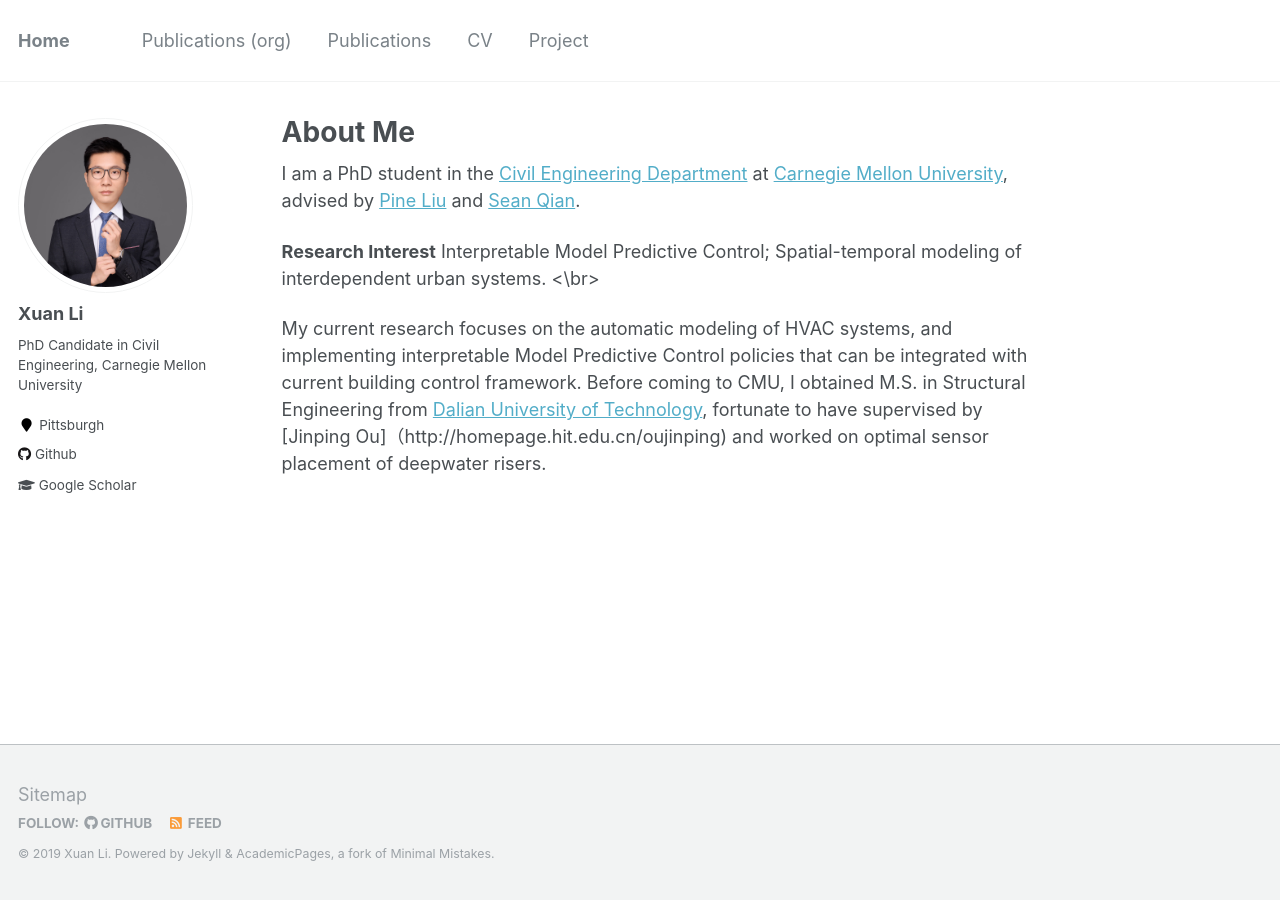
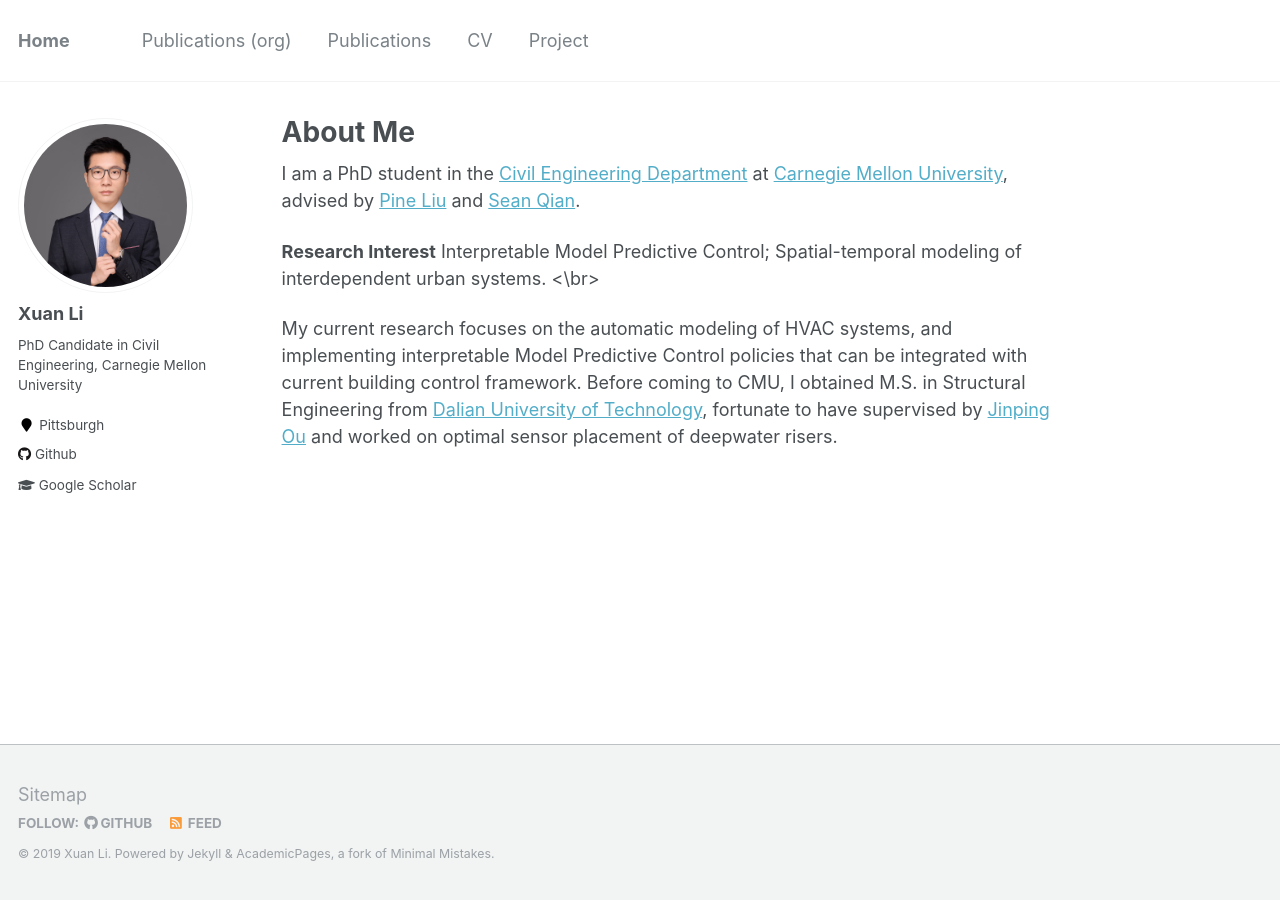
Before and after one commit to milanlx/milanlx.github.io, a Jekyll site: the page built from _pages/about.md, in a window 1280 px wide. Built offline with Jekyll 4.4.1, drawn with Linux system fonts in a browser that asks for light colours.

Commit message:
Update about.md

```diff
--- a/_pages/about.md
+++ b/_pages/about.md
@@ -13,4 +13,4 @@ I am a PhD student in the [Civil Engineering Department](https://www.cmu.edu/cee
 **Research Interest**
 Interpretable Model Predictive Control; Spatial-temporal modeling of interdependent urban systems. <\br>
 
-My current research focuses on the automatic modeling of HVAC systems, and implementing interpretable Model Predictive Control policies that can be integrated with current building control framework. Before coming to CMU, I obtained M.S. in Structural Engineering from [Dalian University of Technology](https://en.dlut.edu.cn/), fortunate to have supervised by [Jinping Ou]（http://homepage.hit.edu.cn/oujinping) and worked on optimal sensor placement of deepwater risers.
+My current research focuses on the automatic modeling of HVAC systems, and implementing interpretable Model Predictive Control policies that can be integrated with current building control framework. Before coming to CMU, I obtained M.S. in Structural Engineering from [Dalian University of Technology](https://en.dlut.edu.cn/), fortunate to have supervised by [Jinping Ou](http://homepage.hit.edu.cn/oujinping) and worked on optimal sensor placement of deepwater risers.
```
